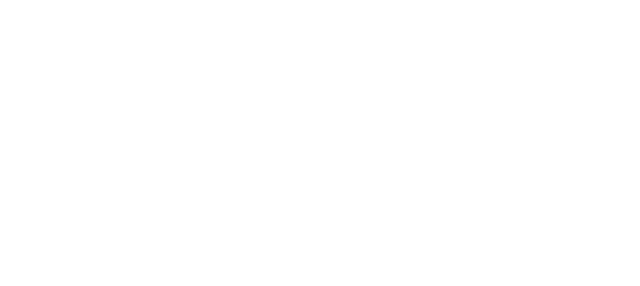
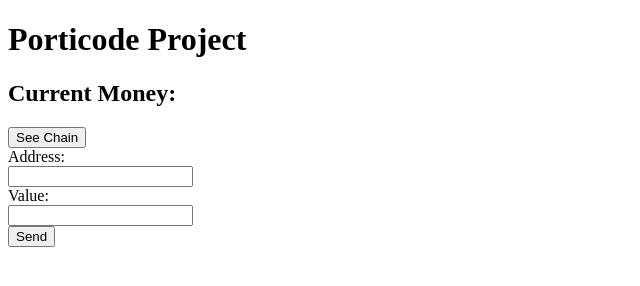
Before and after one commit to Mandinglets/simple-blockchain-hack, a plain HTML site: page frontend/index.html in a window 1280 px wide. Shown: the whole page, without its empty margins (0-640 px from the left). Drawn offline with Linux system fonts and the light colour scheme.

Commit message:
Added html

```diff
--- a/frontend/index.html
+++ b/frontend/index.html
@@ -5,6 +5,17 @@
 
     </head>
     <body>
+        <h1>Porticode Project</h1>
+        <h2>Current Money: </h2>
+        <button type="button">See Chain</button>
+        <form class="Address">
+            Address:<br>
+            <input type="text" name="address"><br>
+            Value:<br>
+            <input type="text" name="value">
+        </form>
+        <button type="button">Send</button>
+
 
     </body>
 </html>
```
